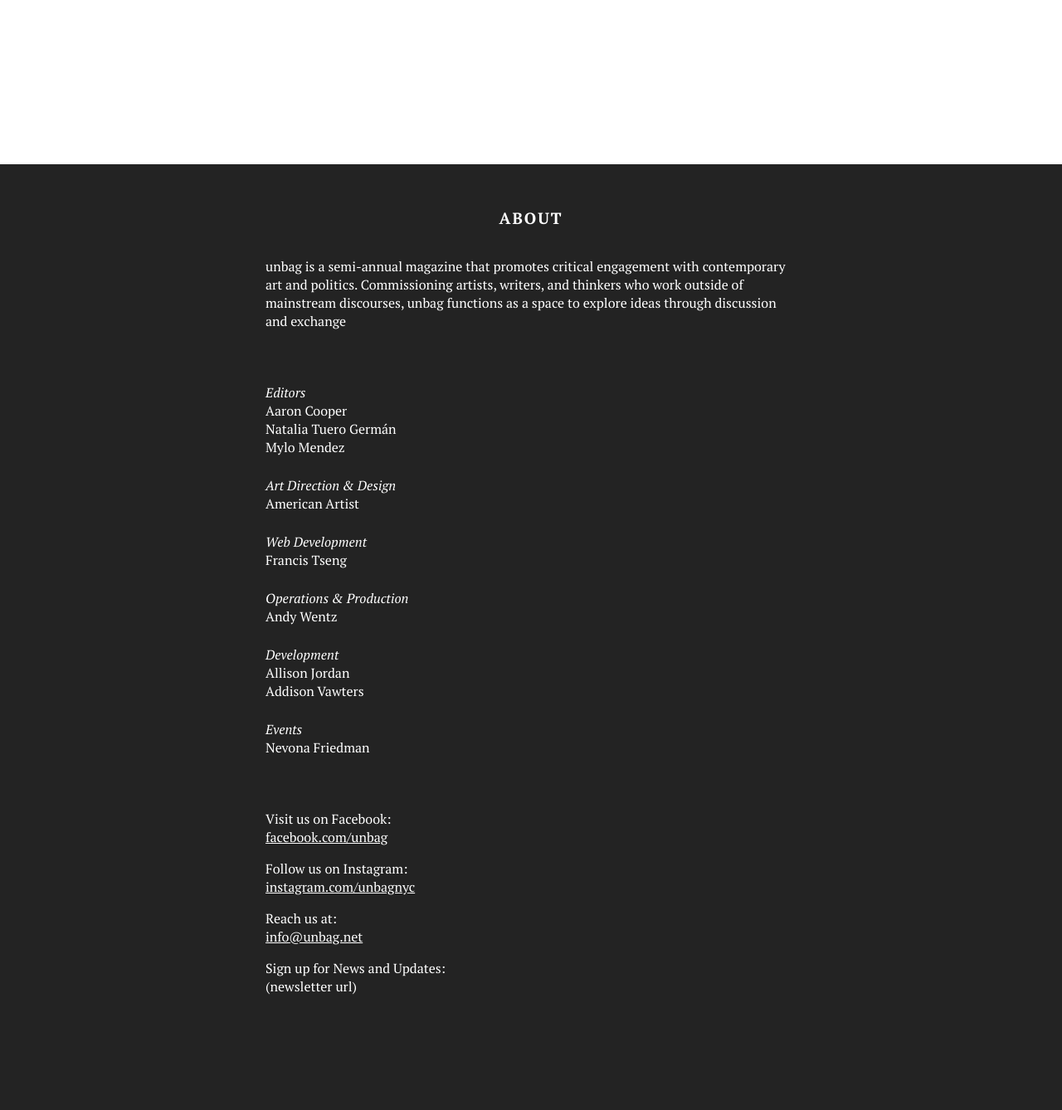
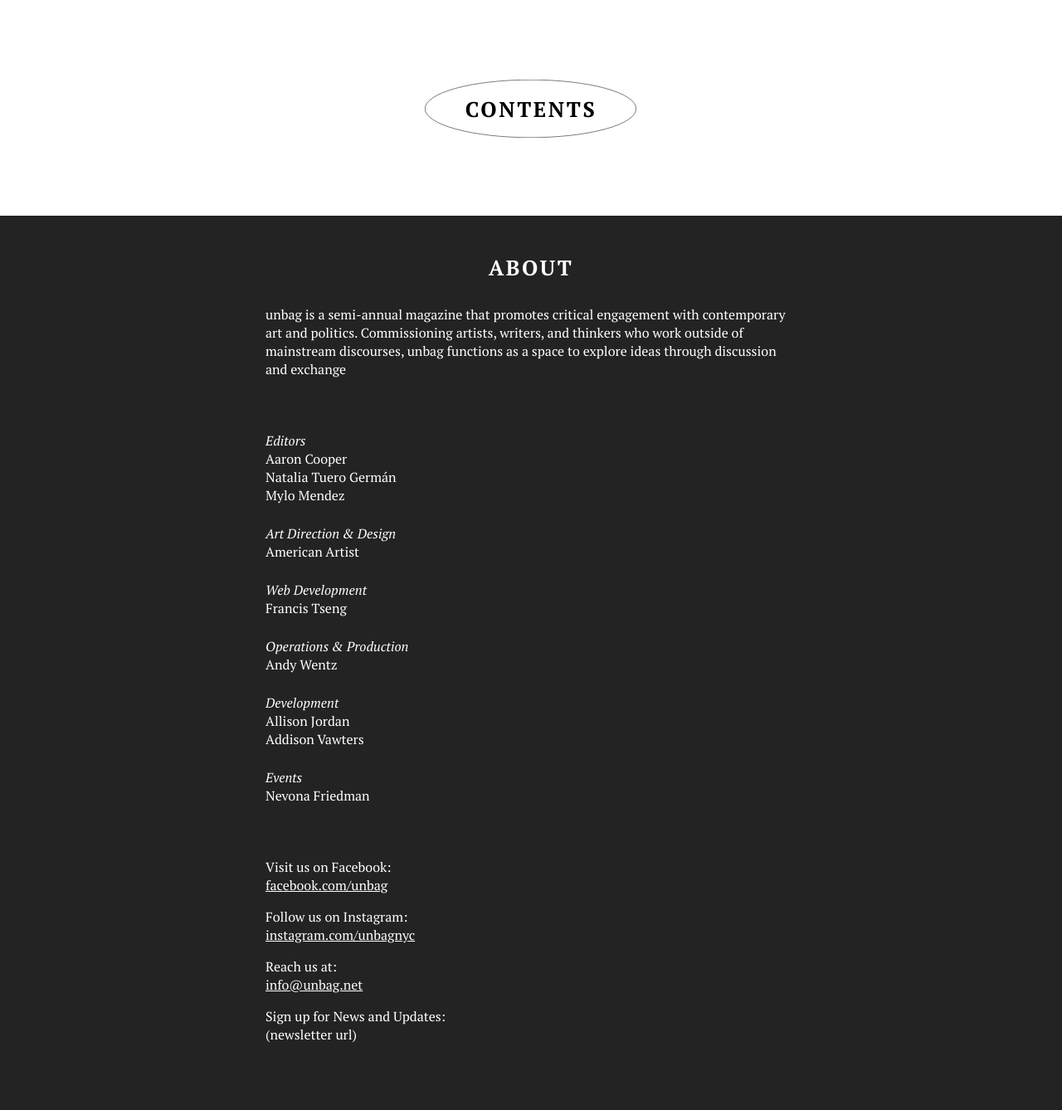
Before and after one commit to frnsys/taozi, a Flask app: template unbag/front/templates/issue.html in a window 1280 px wide. Shown: the part 45-1383 px from the top of the page at 83% size. Before the commit the page ends 1244 px from the top, so only its background shows below. Run offline with Flask 2, Linux system fonts and the light colour scheme; the template is opened without the code that fills it, so the values that code supplies are empty; parts of the project's set-up code (start-up, migrations or seed data) failed here and were passed over; some libraries are stand-ins or nearby versions.

Commit message:
more design fixes/better TOC layout

```diff
--- a/unbag/front/static/style.css
+++ b/unbag/front/static/style.css
@@ -97,25 +97,39 @@ nav li {
 .issue-focused .issue-link {
   margin: 0 0 1em 0;
 }
+.issue-focused .content {
+  margin-top: -4.5em;
+}
 
-.section-title {
+.section-title,
+.section-subtitle {
   width: 100%;
-  padding: 1em;
+  padding: 0.5em;
   display: block;
   color: black;
   text-transform: uppercase;
   text-align: center;
   font-weight: bold;
-  font-size: 1.2em;
+  font-size: 1.6em;
   letter-spacing: 0.1em;
   color: black;
   margin: 0;
 }
+.section-subtitle {
+  margin: 1em 0;
+  position: relative;
+  z-index: 1;
+}
+.section-subtitle-contents {
+  display: inline-block;
+  background-repeat: no-repeat;
+  background-size: contain;
+  background-position: center center;
+  padding: 0.7em 1.9em;
+}
+
 .issue {
   border-top: 1px solid black;
-}
-.issue h2 {
-  transition: background-color 0.5s;
 }
 .issue a {
   color: black;
@@ -150,7 +164,7 @@ nav li {
   display: inline-block;
   position: relative;
   vertical-align: top;
-  padding-bottom: 1em;
+  padding-bottom: 3em;
   transition: color 0.2s;
 }
 .issue--post a {
--- a/unbag/front/templates/_macros.html
+++ b/unbag/front/templates/_macros.html
@@ -46,7 +46,7 @@
 {%- endmacro %}
 
 {% macro post_item(post) -%}
-    <div class="issue--post" style="margin-top: {{range(-2, 6)|random}}em;margin-left: {{[0,0,32]|random}}%;margin-right: {{[2,2,32]|random}}%;max-width:{{[30, 30, 30, 60]|random}}%">
+    <div class="issue--post" style="margin-top: {{range(-2, 2)|random}}em;margin-left: {{[0,0,16]|random}}%;margin-right: {{[2,2,16]|random}}%;width:{{[30, 30, 30, 60]|random}}%">
         <a href="{{ url_for('main.post', slug=post.slug) }}">
             <img src="{{ post.image.path }}" alt="{{ post.image.desc }}" title="{{ post.image.desc }}" width={{[50, 100, 100, 100]|random}}% />
         </a>
--- a/unbag/front/templates/index.html
+++ b/unbag/front/templates/index.html
@@ -6,6 +6,7 @@
     {% if issue == current_issue %}
         <div class="issue issue-focused" style="background-color:{{ current_issue.color }}">
             <a href="{{ url_for('main.issue', slug=issue.slug) }}"><h2 class="section-title">{{ issue.name }}</h2></a>
+            <h2 class="section-subtitle"><div class="section-subtitle-contents" style="background-image:url('{{ url_for('static', filename='oval.svg') }}')">Contents</div></h2>
             <div class="content">
                 {% for post in issue.published_posts %}
                     {{ post_item(post) }}
--- a/unbag/front/templates/issue.html
+++ b/unbag/front/templates/issue.html
@@ -4,6 +4,7 @@
 {% block content %}
 <div class="issue issue-focused" style="background-color:{{ current_issue.color }}">
     <a href="{{ url_for('main.issue', slug=current_issue.slug) }}"><h2 class="section-title">{{ current_issue.name }}</h2></a>
+    <h2 class="section-subtitle"><div class="section-subtitle-contents" style="background-image:url('{{ url_for('static', filename='oval.svg') }}')">Contents</div></h2>
     <div class="content">
         {% for post in current_issue.published_posts %}
             {{ post_item(post) }}
--- a/unbag/models.py
+++ b/unbag/models.py
@@ -1,3 +1,4 @@
+import random
 from .datastore import db
 from flask import url_for
 from datetime import datetime
@@ -127,4 +128,6 @@ class Issue(db.Model):
 
     @property
     def published_posts(self):
-        return [p for p in self.posts if p.published]
+        posts = [p for p in self.posts if p.published]
+        random.shuffle(posts)
+        return posts
```
Also changed, not shown: unbag/front/static/oval.svg (added).
